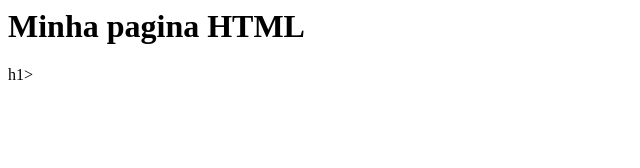
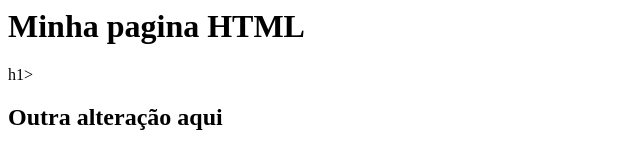
Before and after one commit to gilvanbagatini/gama-no-github, a plain HTML site: page index.html in a window 1280 px wide. Shown: the whole page, without its empty margins (0-640 px from the left). Drawn offline with Linux system fonts and the light colour scheme.

Commit message:
outro commit , dessa vez no main

```diff
--- a/index.html
+++ b/index.html
@@ -1,5 +1,6 @@
 <html>
 <body>
 <h1> Minha pagina HTML</h1>h1>
+<h2> Outra alteração aqui<h2>
 </body>
 </html>
```
